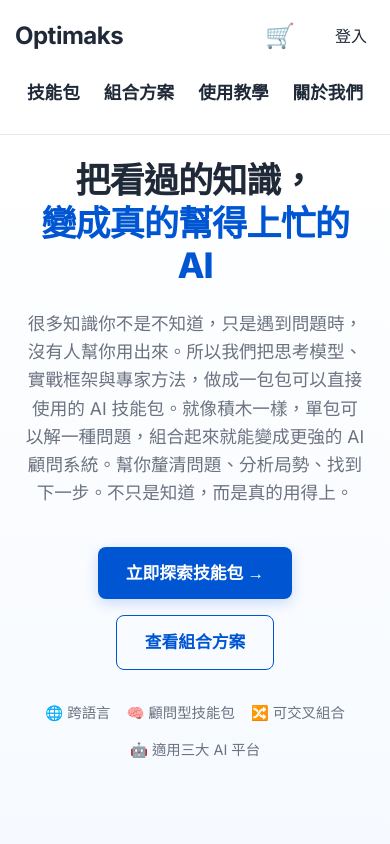
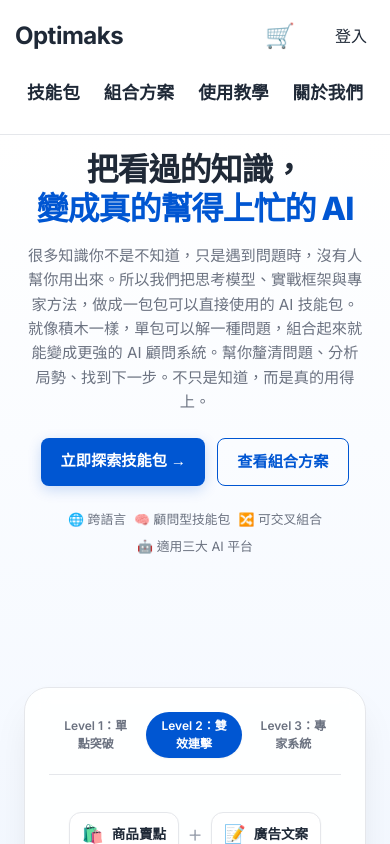
Before and after one commit to optimakspaul/skill_marketplace, a Next.js app: page / in a window 390 px wide. Shown: the top 844 px of the page. Built offline with nearby package versions, Linux system fonts and the light colour scheme; no server answers.

Commit message:
style: compress hero typography and spacing to fit buttons on mobile screen

```diff
--- a/src/app/page.module.css
+++ b/src/app/page.module.css
@@ -439,11 +439,32 @@
 }
 
 @media (max-width: 768px) {
-  .hero { padding: 1.5rem 0 3rem; }
+  .hero { padding: 1rem 0 2rem; }
   .section { padding: 2.5rem 0; }
   .stepsFlow { flex-direction: column; align-items: center; gap: 2rem; }
   .stepDivider { display: none; }
-  .heroTitle { font-size: 2.2rem; }
+
+  .heroTitle {
+    font-size: 2rem;
+    margin-bottom: 1rem;
+  }
+  .heroSubtitle {
+    font-size: 0.95rem;
+    margin-bottom: 1.5rem;
+  }
+  .heroActions {
+    margin-bottom: 1.5rem;
+    gap: 0.75rem;
+  }
+  .btnPrimary, .btnOutline {
+    padding: 0.7rem 1.2rem;
+    font-size: 0.95rem;
+  }
+  .heroTags {
+    font-size: 0.8rem;
+    gap: 0.5rem;
+  }
+
   .ctaText h2 { font-size: 2.5rem; }
 
   .titleBreak { display: inline; }
@@ -451,7 +472,7 @@
   .desktopOnly { display: none; }
 
   .heroContent {
-    margin-bottom: 10vh;
+    margin-bottom: 8vh;
   }
 }
 
```
